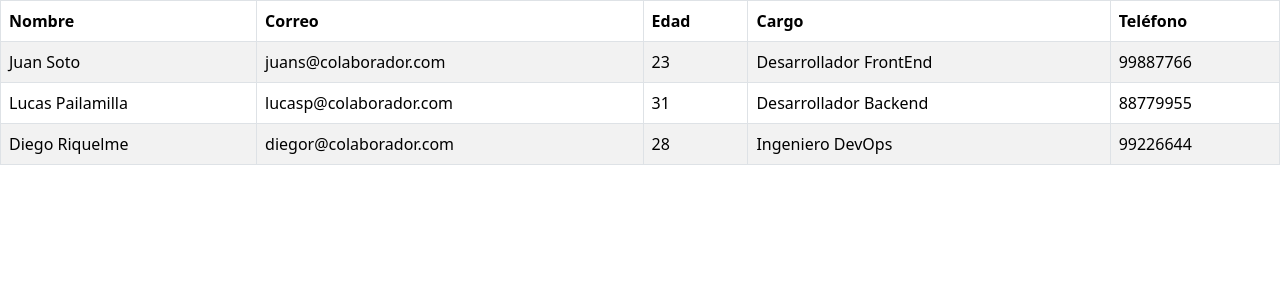
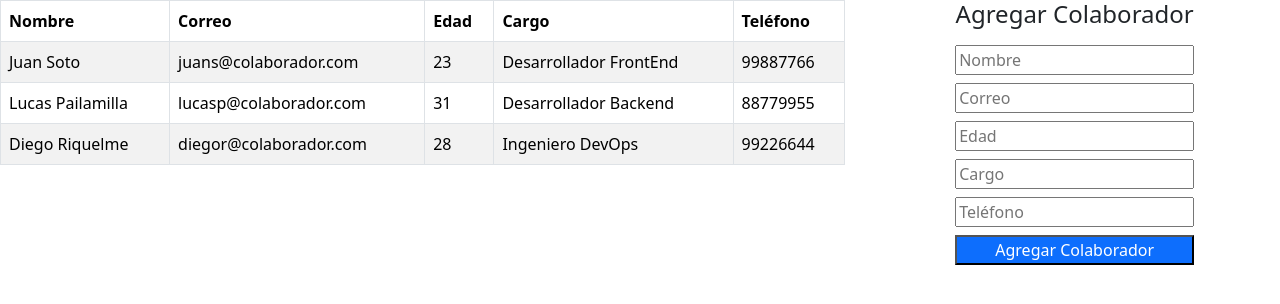
Before and after one commit to JotaJerez/Desafio-3-React, a React (Vite) app: page / in a window 1280 px wide. Shown: the top 304 px of the page. Built offline with nearby package versions, Linux system fonts and the light colour scheme.

Commit message:
Componente Formulario finalizado

```diff
--- a/package.json
+++ b/package.json
@@ -13,7 +13,8 @@
     "bootstrap": "^5.3.1",
     "react": "^18.2.0",
     "react-bootstrap": "^2.8.0",
-    "react-dom": "^18.2.0"
+    "react-dom": "^18.2.0",
+    "uuid": "^9.0.0"
   },
   "devDependencies": {
     "@types/react": "^18.2.15",
--- a/src/App.jsx
+++ b/src/App.jsx
@@ -1,18 +1,33 @@
-import Listado from './components/Listado'
-import Formulario from './components/Formulario'
-import Buscador from './components/Buscador'
-import Alert from './components/Alert'
+import React, {useState} from 'react'
 
-import { BaseColaboradores } from './BaseColaboradores'
+import Listado from './components/Listado' // Requerimientos Punto 1
+import Formulario from './components/Formulario' // Requerimientos Punto 1
+import Buscador from './components/Buscador' // Requerimientos Punto 1
+import Alert from './components/Alert' // Requerimientos Punto 1
+
+import { BaseColaboradores } from './BaseColaboradores' // Requerimientos Punto 2
 
 import 'bootstrap/dist/css/bootstrap.min.css';
 import './App.css'
 
 function App() {
 
+  const [colaboradores, setColaboradores] = useState([]);
+
+  const agregarColaborador = (nuevoColaborador) => {
+    setColaboradores([...colaboradores, nuevoColaborador]);
+  };
+
   return (
     <>
-      <Listado />
+      <div className='row'>
+        <div className='col-8'>
+          <Listado colaboradores={colaboradores} BaseColaboradores={BaseColaboradores} />
+        </div>
+        <div className='col-4'>
+          <Formulario agregarColaborador={agregarColaborador} />
+        </div>
+      </div>
     </>
   )
 }
--- a/src/components/Formulario.jsx
+++ b/src/components/Formulario.jsx
@@ -1,9 +1,113 @@
 import React from 'react'
+import { useState } from 'react'
+import { v4 as uuidv4 } from 'uuid';
 
-const Formulario = () => {
-  return (
-    <div>Formulario</div>
-  )
-}
+const Formulario = ({agregarColaborador}) => {
 
-export default Formulario
+    const initialInputValues = {
+      nombreColaborador: "",
+      correoColaborador: "",
+      edadColaborador: "",
+      cargoColaborador: "",
+      telefonoColaborador: ""
+    };
+
+    const [inputValues, setInputValues] = useState(initialInputValues);
+    const [error, setError] = useState("");
+
+    // Función al enviar el formulario
+    const enviarFormulario = (e) => {
+      e.preventDefault();
+
+      if (
+        inputValues.nombreColaborador === "" ||
+        inputValues.correoColaborador === "" ||
+        inputValues.edadColaborador === "" ||
+        inputValues.cargoColaborador === "" ||
+        inputValues.telefonoColaborador === ""
+      ) {
+        setError("¡Completa los campos!");
+        return;
+      }
+
+      const nuevoColaborador = {
+        id: uuidv4(),
+        nombre: inputValues.nombreColaborador,
+        correo: inputValues.correoColaborador,
+        edad: inputValues.edadColaborador,
+        cargo: inputValues.cargoColaborador,
+        telefono: inputValues.telefonoColaborador
+      };
+
+      agregarColaborador(nuevoColaborador);
+
+      // No hay errores :)
+      setError("");
+
+      // Reiniciar los valores de los inputs después de agregar un colaborador
+      setInputValues(initialInputValues);
+    };
+
+    // Función para manejar cambios en los inputs
+    const handleInputChange = (e) => {
+      const { name, value } = e.target;
+      setInputValues({
+        ...inputValues,
+        [name]: value
+      });
+    };
+
+    return (
+      <>
+        <h4 className='text-center'>Agregar Colaborador</h4>
+        <div className='d-flex align-items-center justify-content-center'>
+          <form onSubmit={enviarFormulario} className='d-flex flex-column'>
+            <input
+              type='text'
+              name='nombreColaborador'
+              onChange={handleInputChange}
+              value={inputValues.nombreColaborador}
+              className='mt-2'
+              placeholder='Nombre'
+            />
+            <input
+              type='email'
+              name='correoColaborador'
+              onChange={handleInputChange}
+              value={inputValues.correoColaborador}
+              className='mt-2'
+              placeholder='Correo'
+            />
+            <input
+              type='number'
+              name='edadColaborador'
+              onChange={handleInputChange}
+              value={inputValues.edadColaborador}
+              className='mt-2'
+              placeholder='Edad'
+            />
+            <input
+              type='text'
+              name='cargoColaborador'
+              onChange={handleInputChange}
+              value={inputValues.cargoColaborador}
+              className='mt-2'
+              placeholder='Cargo'
+            />
+            <input
+              type='number'
+              name='telefonoColaborador'
+              onChange={handleInputChange}
+              value={inputValues.telefonoColaborador}
+              className='mt-2'
+              placeholder='Teléfono'
+            />
+            <button className='mt-2 bg-primary text-white'> Agregar Colaborador </button>
+            {error && <p className='mt-2 py-3 bg-danger text-white text-center'>{error}</p>}
+          </form>
+        </div>
+      </>
+    );
+  };
+
+  export default Formulario;
--- a/src/components/Listado.jsx
+++ b/src/components/Listado.jsx
@@ -1,8 +1,7 @@
 import React from 'react'
 import Table from "react-bootstrap/Table"
-import { BaseColaboradores } from '../BaseColaboradores'
 
-const Listado = () => {
+const Listado = ({colaboradores, BaseColaboradores}) => {
   return (
     <div className=''>
         <Table striped bordered hover table-responsive>
@@ -16,7 +15,17 @@ const Listado = () => {
                 </tr>
             </thead>
             <tbody>
-            {BaseColaboradores.map(colaborador => (
+            {BaseColaboradores.map(colaborador => ( // Requerimientos Punto 3
+                <tr key={colaborador.id}>
+                    <td>{colaborador.nombre}</td>
+                    <td>{colaborador.correo}</td>
+                    <td>{colaborador.edad}</td>
+                    <td>{colaborador.cargo}</td>
+                    <td>{colaborador.telefono}</td>
+                </tr>
+                ))}
+
+            {colaboradores.map(colaborador => (
                 <tr key={colaborador.id}>
                     <td>{colaborador.nombre}</td>
                     <td>{colaborador.correo}</td>
```
Also changed, not shown: 1 other file (tests, documents, lock files or other folders).
